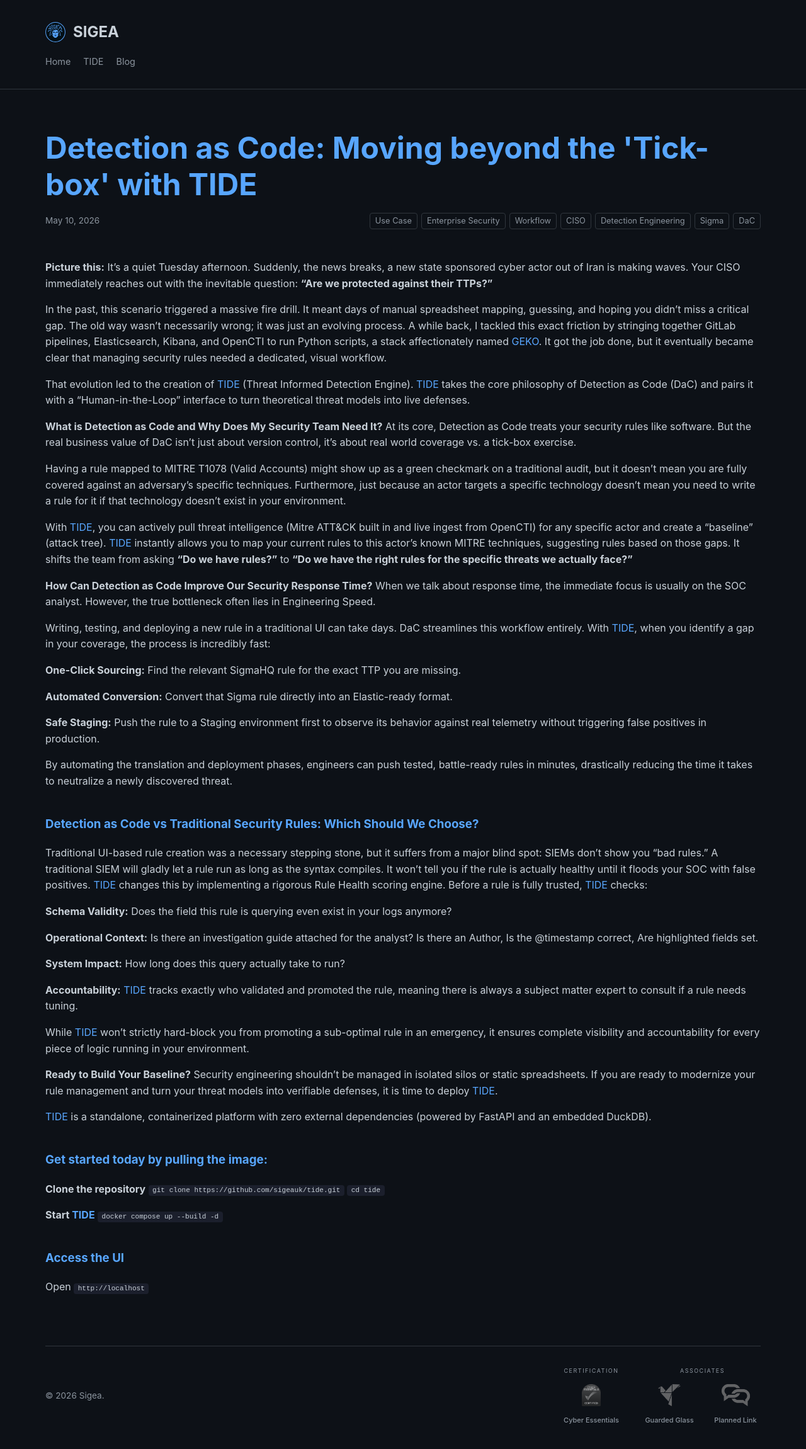
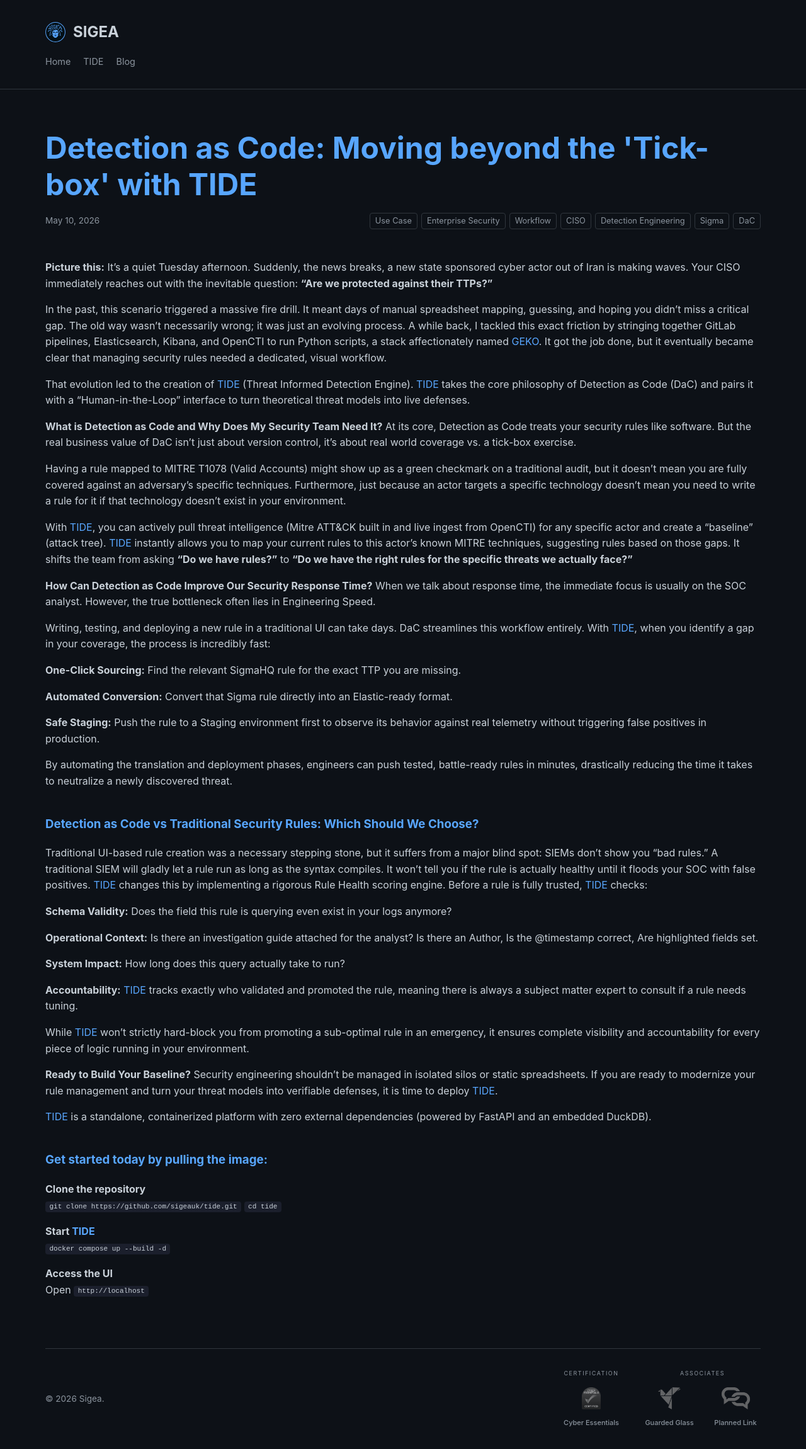
Before and after one commit to sigeauk/sigeauk.github.io, a Jekyll site: the page built from _posts/2026-05-11-Detection-as-Code.md, in a window 1280 px wide. Shown: the whole page at 63% size. Built offline with Jekyll 4.4.1, drawn with Linux system fonts in a browser that asks for light colours.

```diff
--- a/_posts/2026-05-11-Detection-as-Code.md
+++ b/_posts/2026-05-11-Detection-as-Code.md
@@ -60,5 +60,5 @@ Security engineering shouldn't be managed in isolated silos or static spreadshee
 **Start <span class="text-accent">TIDE</span>**
 `docker compose up --build -d`
 
-### Access the UI
+**Access the UI**
 Open `http://localhost`
```
